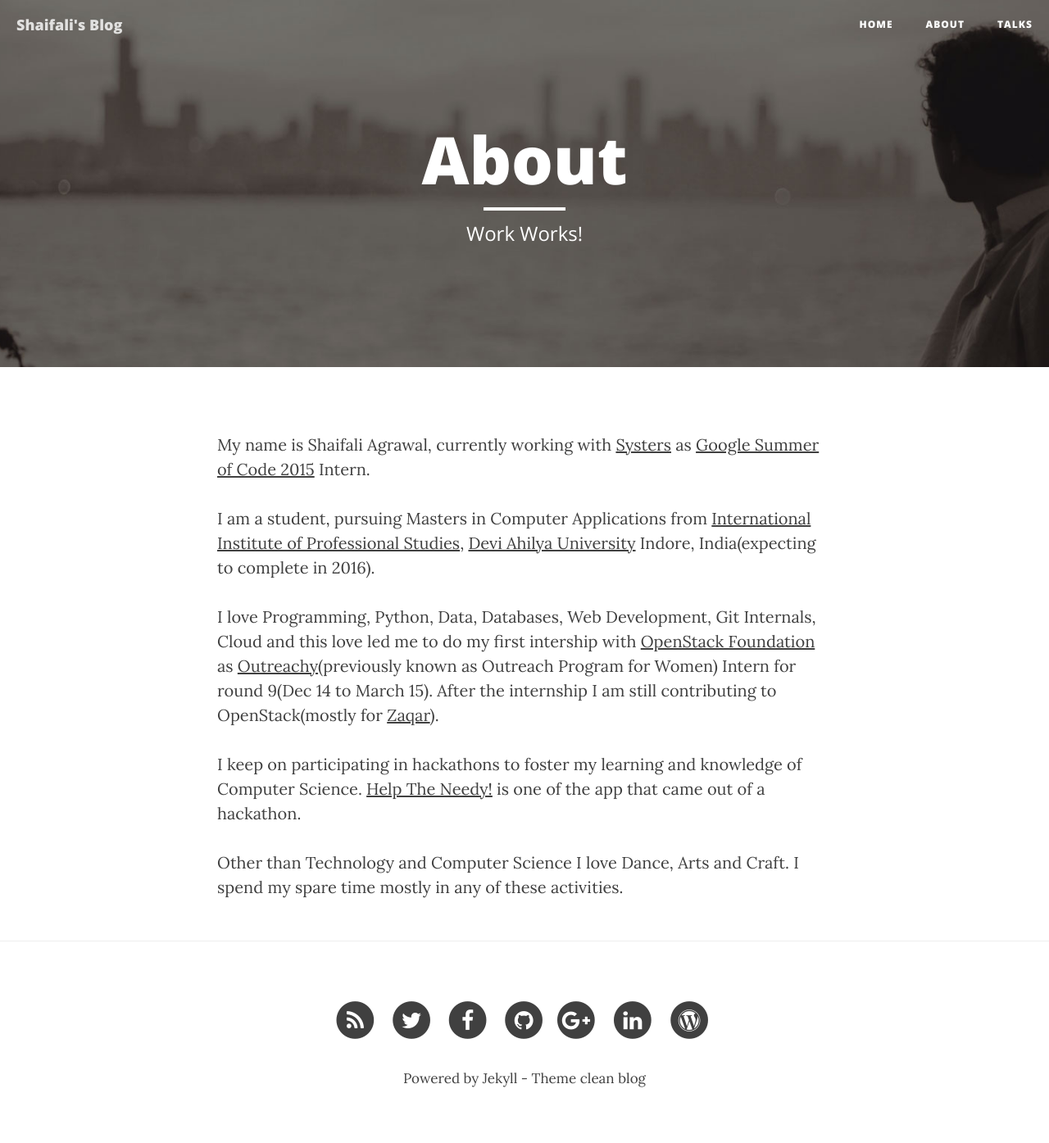
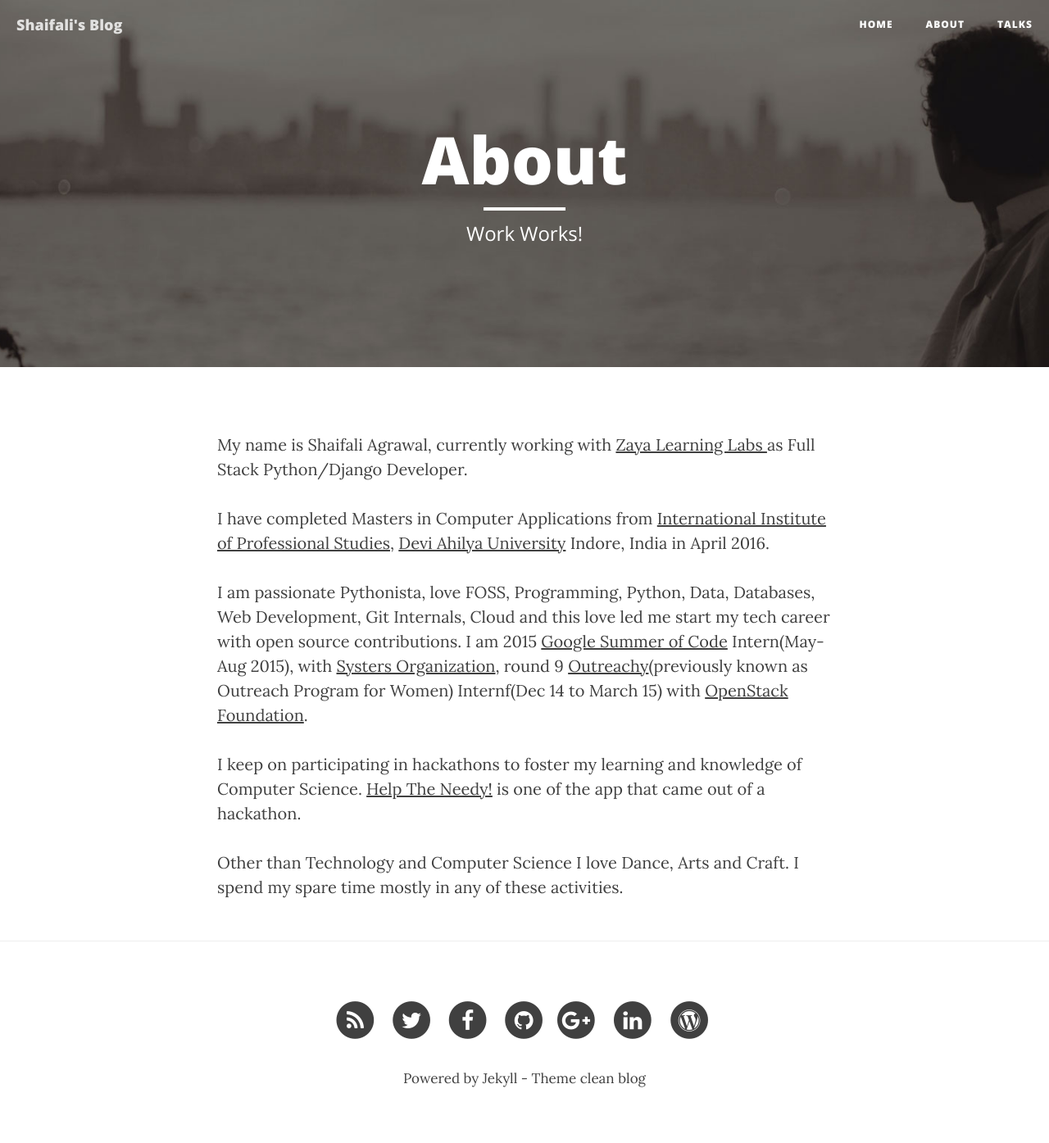
Before and after one commit to exploreshaifali/exploreshaifali.github.io, a Jekyll site: the page built from about.html, in a window 1280 px wide. Shown: the whole page at 82% size. Built offline with Jekyll 4.4.1, drawn with Linux system fonts in a browser that asks for light colours; nearby versions of some CDN libraries.

Commit message:
about page | added started working with zaya

```diff
--- a/about.html
+++ b/about.html
@@ -5,17 +5,14 @@ description: "Work Works!"
 header-img: "img/about-bg.jpg"
 ---
 
-<p>My name is Shaifali Agrawal, currently working with <a href="http://anitaborg.org/get-involved/systers/" target="_blank">Systers</a> as <a href="http://www.google-melange.com/gsoc/homepage/google/gsoc2015" target="_blank">Google Summer of Code 2015</a> Intern.</p>
-
-<p>I am a student, pursuing Masters in Computer Applications from <a href="http://iips.edu.in/" target="_blank">International Institute of Professional Studies</a>, <a href="http://www.dauniv.ac.in/" target="_blank">Devi Ahilya University</a> Indore, India(expecting to complete in 2016).
+<p>My name is Shaifali Agrawal, currently working with <a href="http://zayalearninglabs.com/" target="_blank">Zaya Learning Labs </a> as Full Stack Python/Django Developer.
 </p>
 
-<p>I love Programming, Python, Data, Databases, Web Development, Git Internals, Cloud and this love led me to do my first intership with <a href="https://www.openstack.org/" target="_blank">OpenStack Foundation</a> as <a href="https://www.gnome.org/outreachy/" target="_blank">Outreachy</a>(previously known as Outreach Program for Women) Intern for round 9(Dec 14 to March 15). After the internship I am still contributing to OpenStack(mostly for <a href="https://wiki.openstack.org/wiki/Zaqar#Overview" target="_blank">Zaqar</a>).</p>
+<p>I have completed Masters in Computer Applications from <a href="http://iips.edu.in/" target="_blank">International Institute of Professional Studies</a>, <a href="http://www.dauniv.ac.in/" target="_blank">Devi Ahilya University</a> Indore, India in April 2016.
+</p>
 
-<p>I keep on participating in hackathons to foster my learning and knowledge of Computer Science. <a href="http://help-the-needy.herokuapp.com/" target="_blank">Help The Needy!</a> is one of the app that came out of a hackathon.</p>
+<p>I am passionate Pythonista, love FOSS, Programming, Python, Data, Databases, Web Development, Git Internals, Cloud and this love led me start my tech career with open source contributions. I am 2015 <a href="http://www.google-melange.com/gsoc/homepage/google/gsoc2015" target="_blank">Google Summer of Code</a> Intern(May-Aug 2015), with <a href="http://anitaborg.org/get-involved/systers/" target="_blank">Systers Organization</a>, round 9 <a href="https://www.gnome.org/outreachy/" target="_blank">Outreachy</a>(previously known as Outreach Program for Women) Internf(Dec 14 to March 15) with <a href="https://www.openstack.org/" target="_blank">OpenStack Foundation</a>.
+
+<p>I keep on participating in hackathons to foster my learning and knowledge of Computer Science. <a href="https://github.com/tapasweni-pathak/Help-The-Needy" target="_blank">Help The Needy!</a> is one of the app that came out of a hackathon.</p>
 
 <p>Other than Technology and Computer Science I love Dance, Arts and Craft. I spend my spare time mostly in any of these activities.</p>
-
-<div id="projects">
-
-</div>
```
